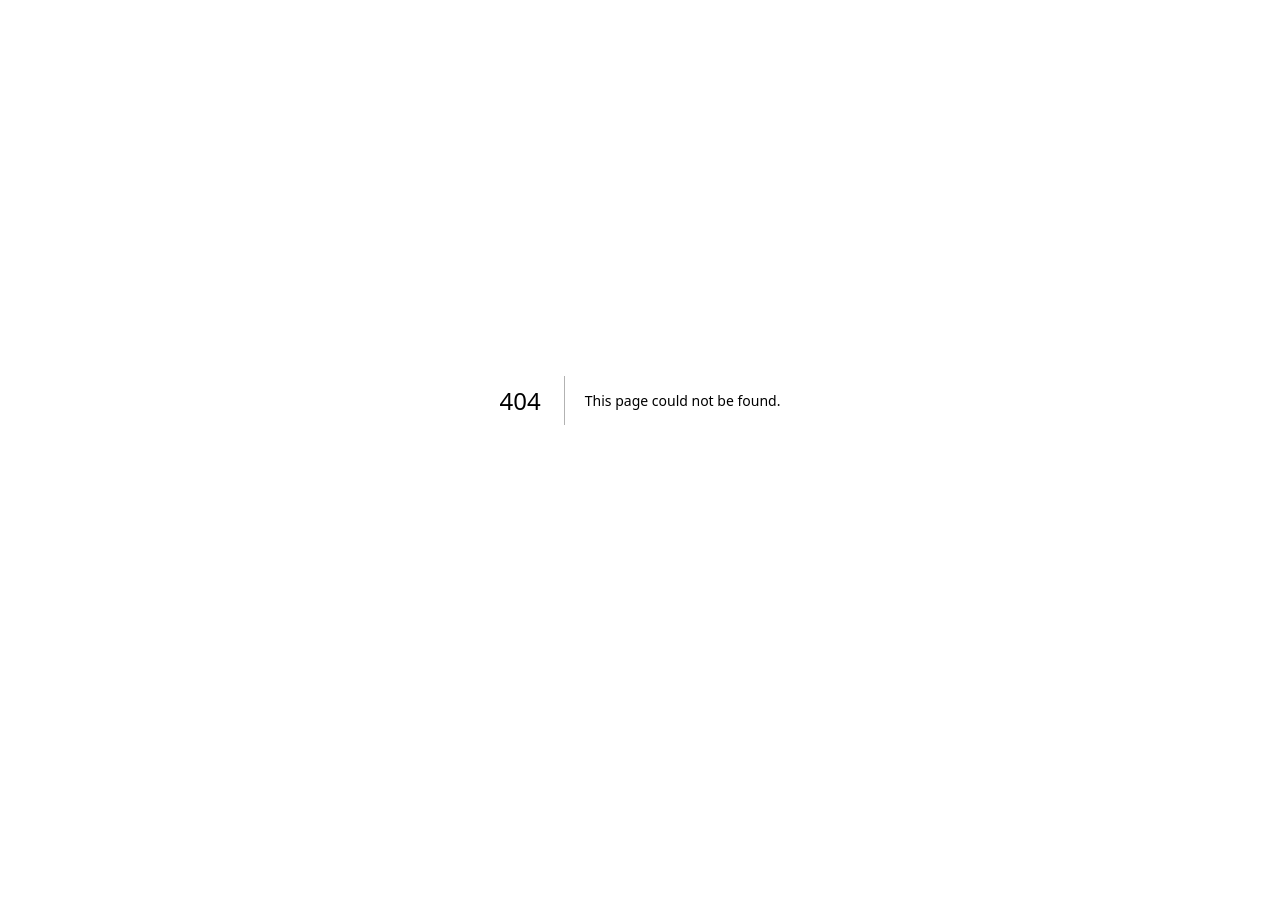
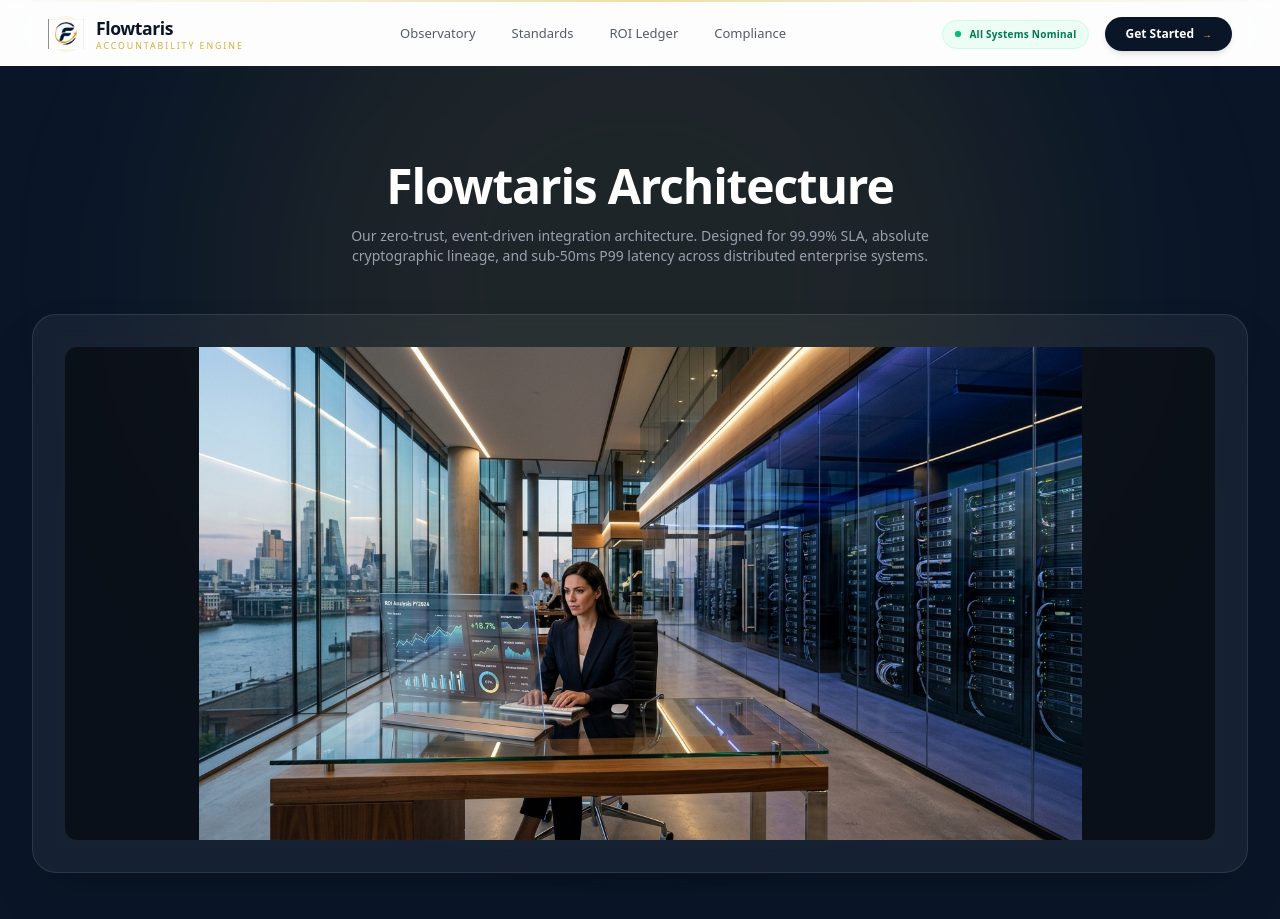
Before and after one commit to Flowtaris/net_flowtaris, a Next.js app: page /architecture in a window 1280 px wide. Before the commit this address had no page. Shown: the top 919 px of the page. Before the commit the page ends 800 px from the top, so only its background shows below. Built offline with nearby package versions, Linux system fonts and the light colour scheme.

Commit message:
feat(pages): add dedicated architecture page and llms.txt

```diff
--- /dev/null
+++ b/src/app/(public)/architecture/page.tsx
@@ -0,0 +1,45 @@
+import Image from 'next/image';
+import Link from 'next/link';
+
+export default function ArchitecturePage() {
+  return (
+    <div className="min-h-screen bg-[var(--color-brand-navy)] text-white pt-24 pb-12 px-4 sm:px-6 lg:px-8 relative overflow-hidden">
+      {/* Background Glow */}
+      <div className="absolute top-[-20%] left-1/2 -translate-x-1/2 w-[800px] h-[800px] bg-[var(--color-brand-accent)]/10 blur-[120px] rounded-full pointer-events-none" />
+
+      <div className="max-w-7xl mx-auto relative z-10 flex flex-col items-center">
+        <div className="text-center mb-12">
+          <h1 className="text-4xl md:text-5xl font-heading font-black tracking-tight mb-4">
+            Flowtaris Architecture
+          </h1>
+          <p className="text-gray-400 font-mono text-sm max-w-2xl mx-auto">
+            Our zero-trust, event-driven integration architecture. Designed for 99.99% SLA, absolute cryptographic lineage, and sub-50ms P99 latency across distributed enterprise systems.
+          </p>
+        </div>
+
+        <div className="w-full bg-white/5 border border-white/10 rounded-3xl p-4 md:p-8 backdrop-blur-md shadow-2xl relative group">
+          <div className="absolute inset-0 border border-[var(--color-brand-accent)]/0 rounded-3xl group-hover:border-[var(--color-brand-accent)]/30 transition-colors duration-500 pointer-events-none" />
+
+          <div className="relative w-full aspect-[16/9] md:aspect-[21/9] rounded-xl overflow-hidden bg-black/50">
+            <Image
+              src="/architecture.jpg"
+              alt="Flowtaris System Architecture Diagram"
+              fill
+              className="object-contain"
+              priority
+            />
+          </div>
+        </div>
+
+        <div className="mt-12 flex flex-col sm:flex-row gap-4">
+          <Link href="/integration-observatory" className="px-8 py-3 bg-[var(--color-brand-accent)] text-[var(--color-brand-navy)] font-bold rounded-full hover:bg-white transition-colors text-center">
+            View Live Telemetry
+          </Link>
+          <Link href="/" className="px-8 py-3 bg-white/10 text-white font-bold rounded-full hover:bg-white/20 transition-colors text-center backdrop-blur-md border border-white/10">
+            Back to Hub
+          </Link>
+        </div>
+      </div>
+    </div>
+  );
+}
--- a/src/data/cms.json
+++ b/src/data/cms.json
@@ -47,7 +47,7 @@
     "ctaPrimaryText": "Explore Telemetry",
     "ctaPrimaryLink": "#telemetry",
     "ctaSecondaryText": "View Architecture",
-    "ctaSecondaryLink": "/integration-observatory"
+    "ctaSecondaryLink": "/architecture"
   },
   "footer": {
     "platformLinks": [
```
Also changed, not shown: public/llms.txt (added).
